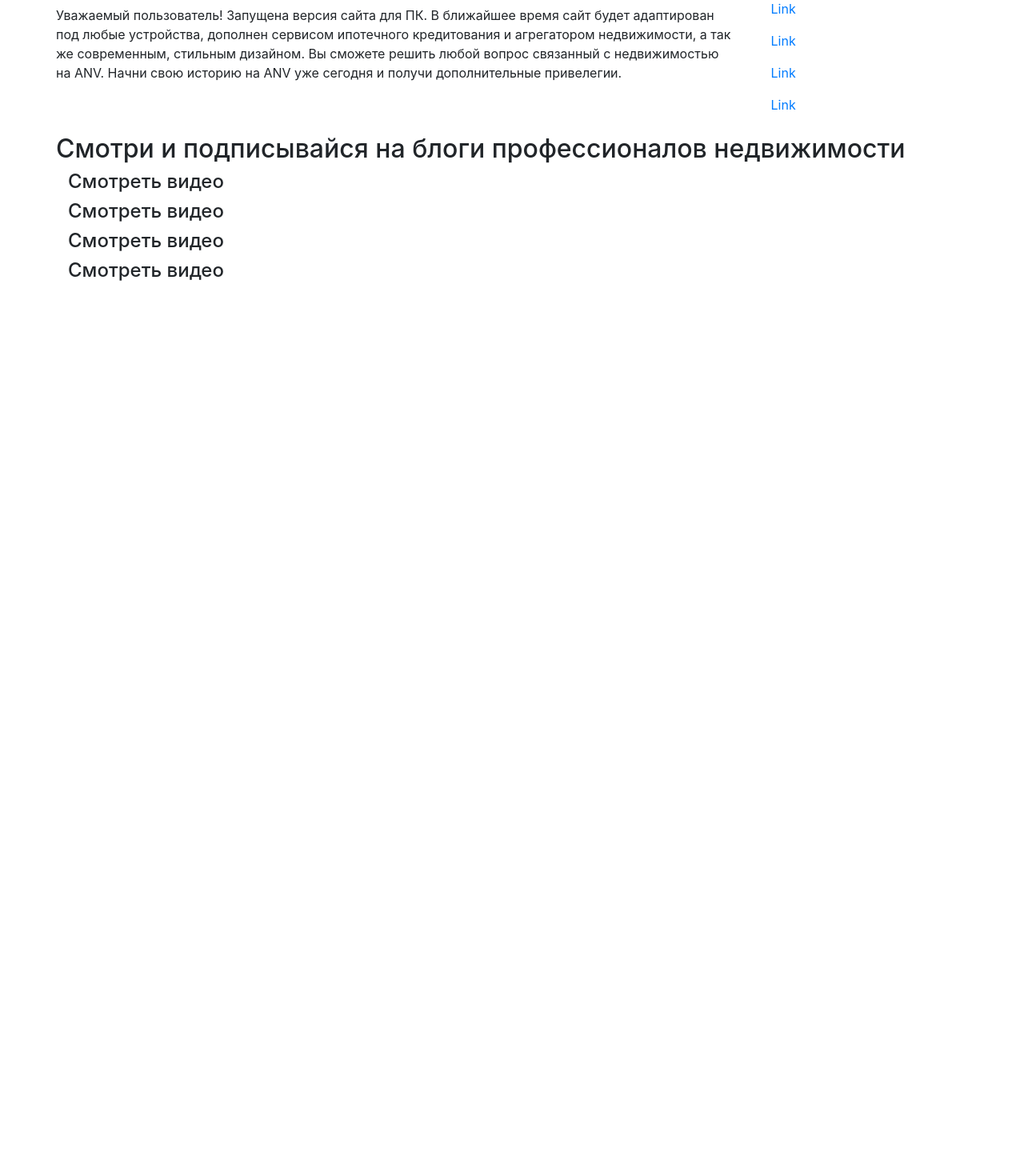
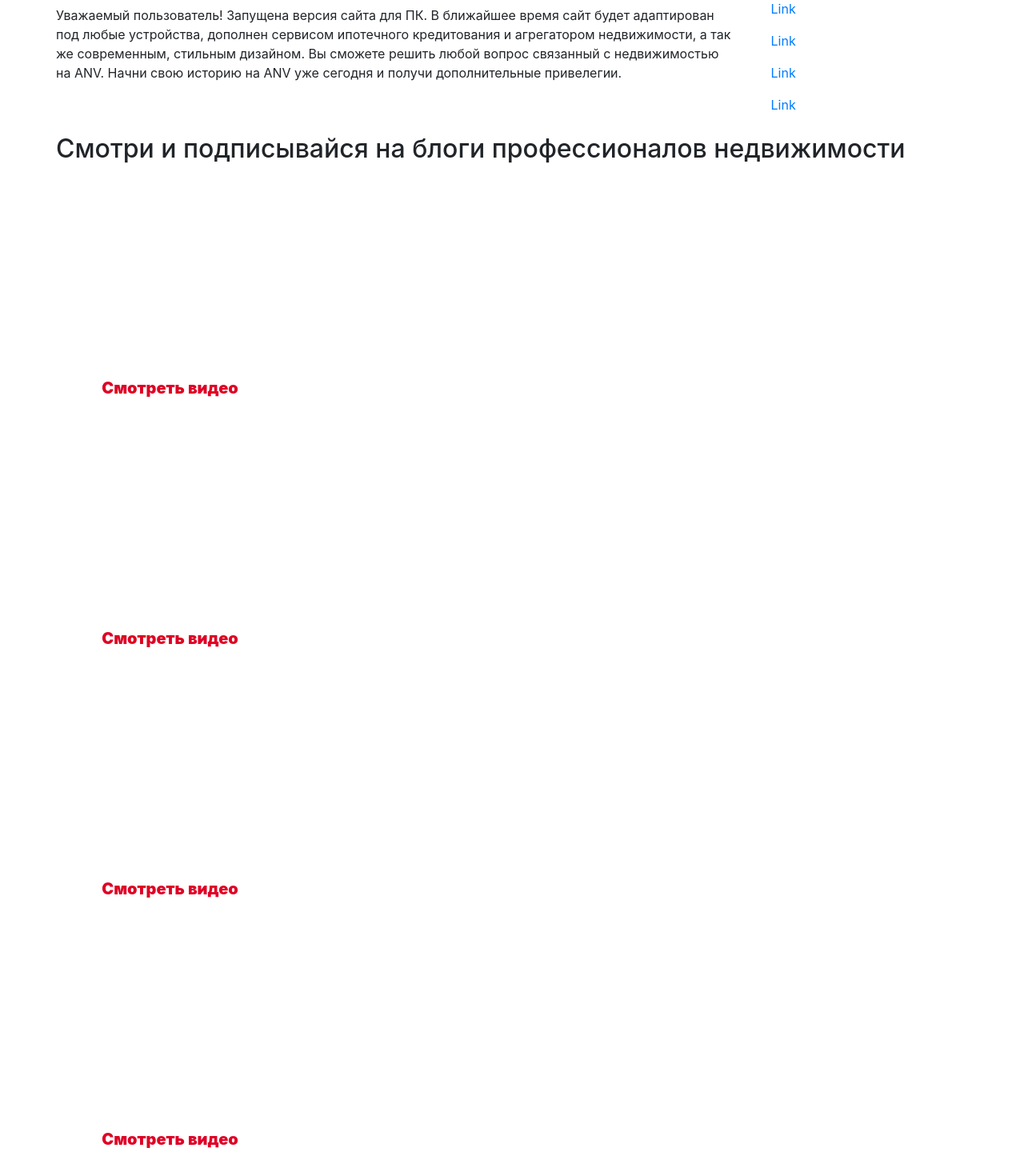
Before and after one commit to Akhmetova/Akhmetova.github.io, a PHP site: page / in a window 1280 px wide. Shown: the part 189-1654 px from the top of the page at 80% size. Before the commit the page ends 540 px from the top, so only its background shows below. Run offline with PHP 8.4, Linux system fonts and the light colour scheme.

Commit message:
Update style.css

```diff
--- a/style.css
+++ b/style.css
@@ -4,19 +4,22 @@
 .block-header-wrappers {
 	margin: 25px 0;
 }
-#window_reg{
-	border-radius: 5px;
-	width: 360px;
-	margin: 0px auto;
-	background: #ffff;
-	display: none;
-	position: absolute;
-	left: 50%;
-	z-index: 100;
-	top: 50%;
-	/*box-shadow: 0 0 20px #0373FE;*/
-	box-shadow: 0 0 20px black;
-	/*box-shadow: 0 0 20px gray;*/
-	/*box-shadow: 0 0 20px blue;*/
-	transform: translate(-50%, -50%);
+.work {
+    display: flex !important;
+    flex-direction: column;
+    justify-content: space-between;
+    align-items: center;
 }
+.works-img {
+    width: 232px;
+    height: 232px;
+    border-radius: 50%;
+}
+.work h4 {
+    color: #df0024;
+    text-align: center;
+    font-size: 20px;
+    margin-top: 28px;
+    font-weight: 900;
+    margin-bottom: 29px;
+}
```
